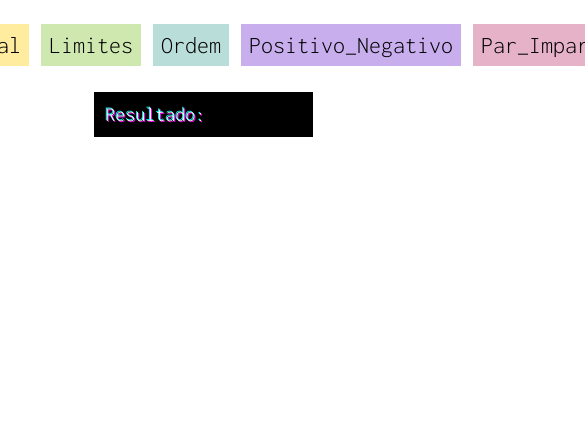
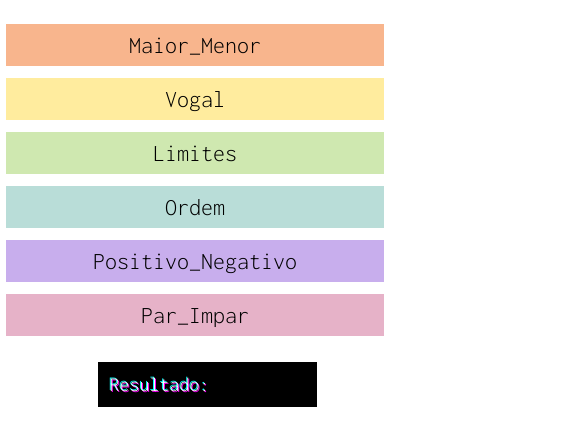
Before and after one commit to frnnd95/funcoes-js, a plain HTML site: page index.html in a window 390 px wide. Shown: the part 114-560 px from the top of the page, 585 px wide, since content can reach past the window. Drawn offline with Linux system fonts and the light colour scheme; a web font is replaced by a local one.

Commit message:
responsive layout

```diff
--- a/style.css
+++ b/style.css
@@ -22,7 +22,6 @@ h1  {
     display: flex;
     justify-content: center;
 }
-
 button {
     margin: 6px;
     flex-wrap: wrap;
@@ -57,7 +56,7 @@ button:hover {
 #resultado {
     display: flex;
     width: 50%;
-    margin: 20px 24%;
+    margin: 20px 25vw;
     padding: 12px;
     background: black;
     font-family: 'Inconsolata', monospace;
@@ -65,3 +64,73 @@ button:hover {
     color: white;
     text-shadow: -1px -1px 0 #00ffff, 1px 1px 0 #ff00ff;
 }
+@media (width <= 600px) {
+
+* {
+    margin: 0;
+    padding: 0;
+    text-decoration: none;
+}
+body {
+    font-size: 100%;
+}
+h1  {
+    font-family: 'Bruno Ace', cursive;
+    font-size: 40px;
+    color: white;
+    text-shadow: -2px -2px 0 #00ffff, 2px 2px 0 #ff00ff;
+    padding: 20px;
+    text-align: center;
+  }
+
+#options {
+    display: flex;
+    justify-content: center;
+    flex-direction: column;
+}
+button {
+    margin: 6px;
+    flex-wrap: wrap;
+    font-family: 'Inconsolata', monospace;
+    font-size: 24px;
+    padding: 8px;
+    border: none;
+    cursor: pointer;
+}
+button:hover {
+    color: white;
+    text-shadow: -1px -1px 0 #00ffff, 1px 1px 0 #ff00ff;
+}
+#b1 {
+    background-color: #F8B58D;
+}
+#b2 {
+    background-color: #FFEC9E;
+}
+#b3 {
+    background-color: #CFE8B0;
+}
+#b4 {
+    background-color: #B9DDD8;
+}
+#b5 {
+    background-color: #C8AEED;
+}
+#b6 {
+    background-color: #E6B2C8;
+}
+#resultado {
+    display: flex;
+    width: 50%;
+    margin: 20px 25vw;
+    padding: 12px;
+    background: black;
+    font-family: 'Inconsolata', monospace;
+    font-size: 20px;
+    color: white;
+    text-shadow: -1px -1px 0 #00ffff, 1px 1px 0 #ff00ff;
+}
+@media (width <= 600px) {
+
+}
+}
```
